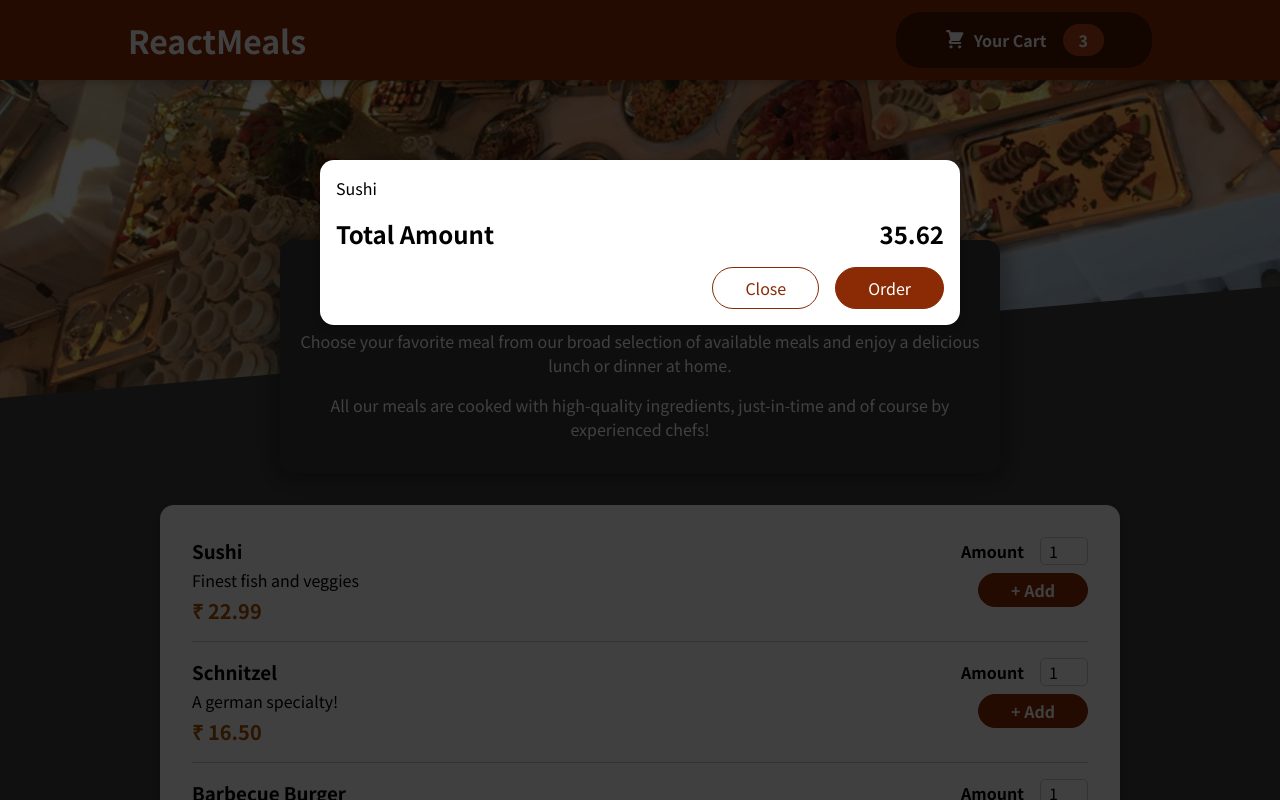
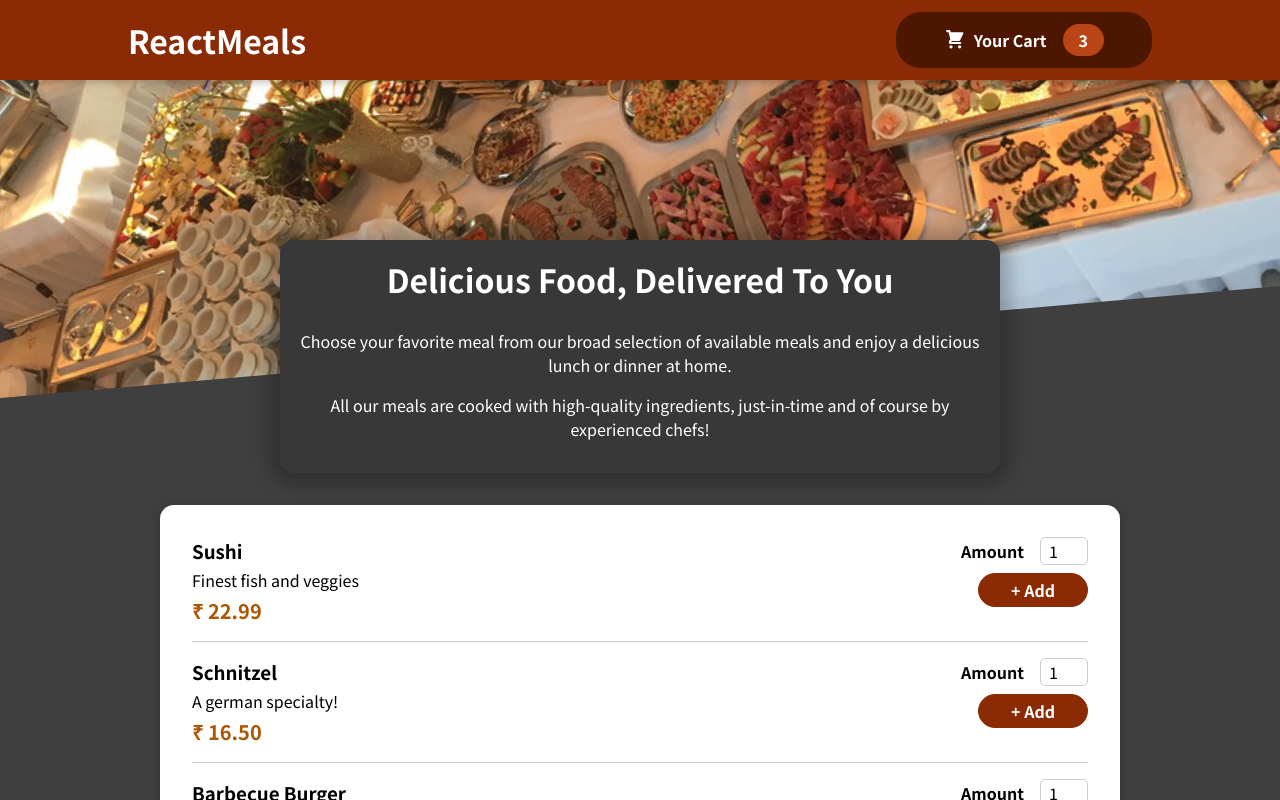
Before and after one commit to LakshayRohilla/food-ordering-application, a React (Create React App) app: page / in a window 1280 px wide. Shown: the top 800 px of the page. Built offline with nearby package versions, Linux system fonts and the light colour scheme.

Commit message:
managed cart and modal states

```diff
--- a/src/App.js
+++ b/src/App.js
@@ -1,16 +1,26 @@
 import Header from "./components/Layout/Header";
 import Meals from "./components/Meals/Meals";
 import Cart from "./components/Cart/Cart";
-
+import {useState} from "react";
 
 function App() {
-  return (
-    <div>
-      <Header/>
-        <Meals/>
-        <Cart/>
-    </div>
-  );
+    const [cartIsShown, setCartIsShown] = useState(false);
+
+    const showCartHandler = () => {
+        setCartIsShown(true);
+    };
+
+    const hideCartHandler = () => {
+        setCartIsShown(false);
+    };
+
+    return (
+        <div>
+            <Header onShowCart={showCartHandler}/>
+            <Meals/>
+            {cartIsShown && <Cart onClose={hideCartHandler}/>}
+        </div>
+    );
 }
 
 export default App;
--- a/src/components/Cart/Cart.js
+++ b/src/components/Cart/Cart.js
@@ -1,7 +1,7 @@
 import classes from './Cart.module.css'
 import Modal from "../UI/Modal";
 
-export default function Cart(){
+export default function Cart({onClose}){
     const cartItems = (
     <ul className={classes['cart-items']}>
       {[{ id: 'c1', name: 'Sushi', amount: 2, price: 12.99 }].map((item) => (
@@ -11,14 +11,14 @@
   );
 
   return (
-    <Modal>
+    <Modal onClose={onClose}>
       {cartItems}
       <div className={classes.total}>
         <span>Total Amount</span>
         <span>35.62</span>
       </div>
       <div className={classes.actions}>
-        <button className={classes['button--alt']}>Close</button>
+        <button className={classes['button--alt']} onClick={onClose}>Close</button>
         <button className={classes.button}>Order</button>
       </div>
     </Modal>
--- a/src/components/Layout/Header.js
+++ b/src/components/Layout/Header.js
@@ -2,12 +2,12 @@
 import styles from './Header.module.css';
 import HeaderCartButton from "./HeaderCartButton";
 
-export default function Header() {
+export default function Header({onShowCart}) {
     return (
         <>
             <header className={styles.header}>
                 <h1>ReactMeals</h1>
-                <HeaderCartButton/>
+                <HeaderCartButton onClick={onShowCart}/>
             </header>
             <div className={styles['main-image']}>
                 <img src={mealsImage} alt='A table full of delicious food!'/>
--- a/src/components/Layout/HeaderCartButton.js
+++ b/src/components/Layout/HeaderCartButton.js
@@ -2,9 +2,9 @@
 import CartIcon from "../Cart/CartIcon";
 
 
-export default function HeaderCartButton(){
+export default function HeaderCartButton({onClick}){
     return (
-    <button className={classes.button}>
+    <button className={classes.button} onClick={onClick}>
       <span className={classes.icon}>
         <CartIcon/>
       </span>
--- a/src/components/UI/Modal.js
+++ b/src/components/UI/Modal.js
@@ -2,8 +2,8 @@
 
 import classes from './Modal.module.css';
 
-const Backdrop = () => {
-    return <div className={classes.backdrop}/>;
+const Backdrop = ({onClose}) => {
+    return <div className={classes.backdrop} onClick={onClose}/>;
 };
 
 // const ModalOverlay = (props) => {
@@ -17,10 +17,10 @@
 
 const portalElement = document.getElementById('overlays');
 
-export default function Modal({children}) {
+export default function Modal({children, onClose}) {
     return (
         <>
-            {ReactDOM.createPortal(<Backdrop/>, portalElement)}
+            {ReactDOM.createPortal(<Backdrop onClose={onClose}/>, portalElement)}
             {ReactDOM.createPortal(
                 <ModalOverlay>{children}</ModalOverlay>,
                 portalElement
```
